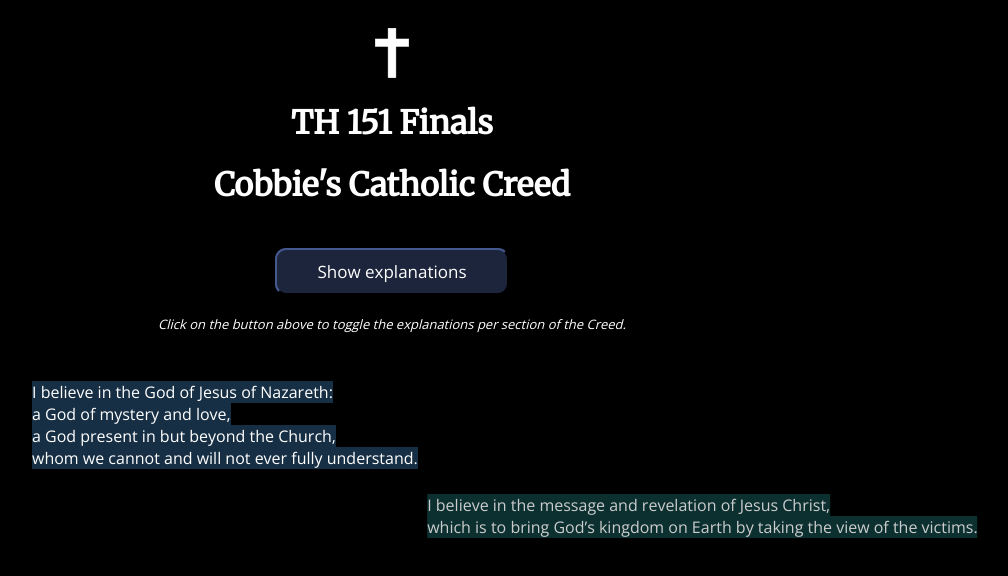
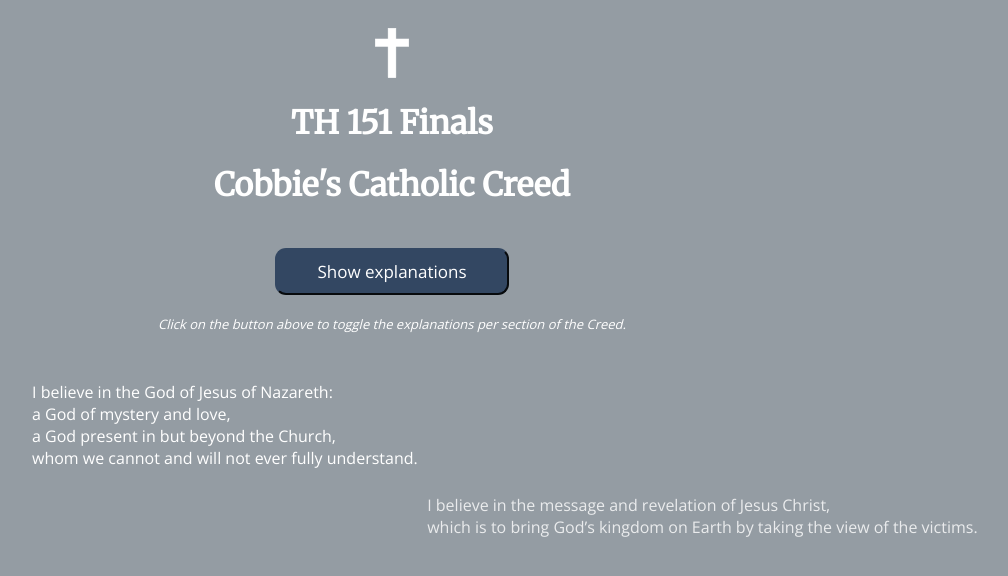
Before and after one commit to cobbie/th151-final-project, a Vue app: page / in a window 1280 px wide. Shown: the top 576 px of the page, without its empty margins (248-1256 px from the left). Built offline with nearby package versions, Linux system fonts and the light colour scheme.

Commit message:
text changes, remove highlights

```diff
--- a/src/App.vue
+++ b/src/App.vue
@@ -12,10 +12,10 @@
   <div id="content-container">
     <!-- First paragraph -->
     <p :class="[content, {'animated': isNotDone, 'fadeInLeftBig': isNotDone, 'delay-4s': isNotDone}]">
-      <mark id="first-par">I believe in the God of Jesus of Nazareth: <br />
+I believe in the God of Jesus of Nazareth: <br />
       a God of mystery and love, <br />
       a God present in but beyond the Church, <br />
-      whom we cannot and will not ever fully understand. </mark><br />
+      whom we cannot and will not ever fully understand. <br />
 </p>
     <p v-if="visible===true" class="explanation animated zoomIn">
 One of the most impactful things I learned this semester is that the God that has been taught to me - the God I grew up with and used to believe - is most likely nothing even close to depicting what God is actually like. While there are other things that remained true, such as God being a God of love, most of what we know about God has been limited to human interpretation.
@@ -23,40 +23,40 @@ One of the most impactful things I learned this semester is that the God that ha
 
     <!-- Second paragraph -->
     <p :class="[content, {'animated': isNotDone, 'fadeInRightBig': isNotDone, 'delay-2nd': isNotDone}]">
-     <mark id="second-par"> I believe in the message and revelation of Jesus Christ, <br />
-which is to bring God’s kingdom on Earth by taking the view of the victims.</mark><br>
+I believe in the message and revelation of Jesus Christ, <br />
+which is to bring God’s kingdom on Earth by taking the view of the victims.<br>
 </p>
     <p v-if="visible===true" class="explanation explanation-2 animated zoomIn">
-      We can speak of God through Jesus. We must acknowledge that Jesus was truly human - not someone like Thanos or Luke Skywalker, which is the image of most people - in order to acknowledge one of the central principles of Christianity, which is that God became man. Looking at Jesus’ life and the message he wanted to spread leads us to this view of the victims, which is central to the Christian faith.
+      We can speak of God through Jesus. We must acknowledge that Jesus was truly human - not someone like Thanos or Luke Skywalker, which is the image of most people - in order to acknowledge one of the central principles of Christianity, which is that God became man. Looking at Jesus’ life and the message he wanted to spread leads us to this view of the victims, which is also central to the Christian faith.
       </p>
 
     <!-- Third paragraph -->
     <p :class="[content, {'animated': isNotDone, 'fadeInLeftBig': isNotDone, 'delay-3rd': isNotDone}]">
-      <mark id="third-par">In the face of innocent suffering and vast injustice here on Earth, <br />
+In the face of innocent suffering and vast injustice here on Earth, <br />
 I believe in God’s gratuitous and divine love, <br />
-for which we call Grace. </mark><br />
+for which we call Grace. <br />
 </p>
     <p v-if="visible===true" class="explanation explanation-3 animated zoomIn">
-      One of the most important questions is to ask: how can we speak meaningfully of God in the face of these evils? This leads us to understand that God’s unconditional and gratuitous love does not work within the reward-and-punishment frameworks and limitations of human understanding of God.
+      One of the most important questions to ask about our faith is this: how can we speak meaningfully of God in the face of these evils? This leads us to understand that God’s unconditional and gratuitous love does not work within the reward-and-punishment frameworks and limitations of the human understanding of God.
       </p>
 
 
      <!--Fourth paragraph -->
     <p :class="[content, {'animated': isNotDone, 'fadeInRightBig': isNotDone, 'delay-4th': isNotDone}]">
-      <mark id="fourth-par">We cannot make God fit into our world and we cannot define God in our language; <br />
-but we can discover God through understanding Grace. </mark><br />
+We cannot make God fit into our world and we cannot define God in our language; <br />
+but we can discover God through understanding Grace. <br />
 
     </p>
         <p v-if="visible===true" class="explanation explanation-4 animated zoomIn">
-          Now connecting some of the previous concepts, although we can’t ever get close to truly defining God, that doesn’t mean that we should simply stop there. We can get to know God as best we can, through our human limitations, through Grace.
+          Now connecting some of the previous concepts, although we can’t ever get close to truly defining God, that doesn’t mean that we should simply stop there. We can get to know God as best we can, within our human limitations, through Grace.
         </p>
 
 
     <!-- Fifth paragraph-->
     <p :class="[content, {'animated': isNotDone, 'fadeInLeftBig': isNotDone, 'delay-5th': isNotDone}]">
-      <mark id="fifth-par">As Catholics, we believe in scripture, in saints, in Mary, and many other symbols and teachings unique to our faith. <br />
- but these all come second to what defines us as a follower of Jesus and a person of God, <br>
-which is to make Jesus’ mission our own and translate this to action. </mark><br>
+As Catholics, we believe in teachings from scripture, in saints and in Mary, in the sacraments, and in many other symbols and practices unique to our faith. <br />
+But these all come second to what defines us as a follower of Jesus and a person of God, <br>
+which is to make Jesus’ mission our own and translate this into action. <br>
 
     </p>
         <p v-if="visible===true" class="explanation explanation-5 animated zoomIn">
@@ -105,7 +105,7 @@ export default {
 @import url('https://fonts.googleapis.com/css?family=Merriweather|Open+Sans&display=swap');
 body{
   /* background-color:#1c253c; */
-  background-color:black;
+  background-color:#949CA3;
   height: 120%;
 }
 mark{
@@ -140,23 +140,27 @@ font-style: italic
 }
 
 .explanation-2{
-  background: rgba(20, 80, 81, 0.76);
+  /* background: rgba(20, 80, 81, 0.76); */
+  background: rgba(179,154,103, 0.76);
 height: 120px;
 
 }
 
 .explanation-3{
-  background: rgba(40, 28, 60, 0.76);
+  /* background: rgba(40, 28, 60, 0.76); */
+  background: rgba(216,174,70, 0.76)
+
 
 }
 
 .explanation-4{
-background: rgba(60, 28, 49, 0.76);
+/* background: rgba(60, 28, 49, 0.76); */
+background: rgba(178,76,46,0.76);
 height: 80px;
 }
 
 .explanation-5{
-background: rgba(28, 37, 60, 0.76);
+background: rgb(51, 71, 98, 0.76);
 height: 120px;
 
 }
@@ -178,9 +182,10 @@ h1{
 }
 
 button{
-  background: #1C253C;
+  /* background: #1C253C; */
+  background: #334762;
 border-radius: 11px;
-border-color: #1C253C;
+border-color: #334762;
 width: 234px;
 margin-top: 22px;
 cursor: pointer;
@@ -239,17 +244,24 @@ p{
 }
 
 #second-par{
-  background: rgba(20, 80, 81, 0.76);
+  /* background: rgba(20, 80, 81, 0.76); */
+  background: rgba(179,154,103, 0.76)
 }
 
 #third-par{
-  background: rgba(40, 28, 60, 0.76);
+  /* background: rgba(40, 28, 60, 0.76); */
+  background: rgba(216,174,70, 0.76)
 }
 
 #fourth-par{
-background: rgba(60, 28, 49, 0.76);}
+/* background: rgba(60, 28, 49, 0.76); */
+background: rgba(178,76,46,0.76)
+}
 
 #fifth-par{
-background: rgba(28, 37, 60, 0.76);}
+/* background: rgba(28, 37, 60, 0.76); */
+background: rgb(51, 71, 98, 0.76)
+}
+/* #1C253C */
 
 </style>
```
